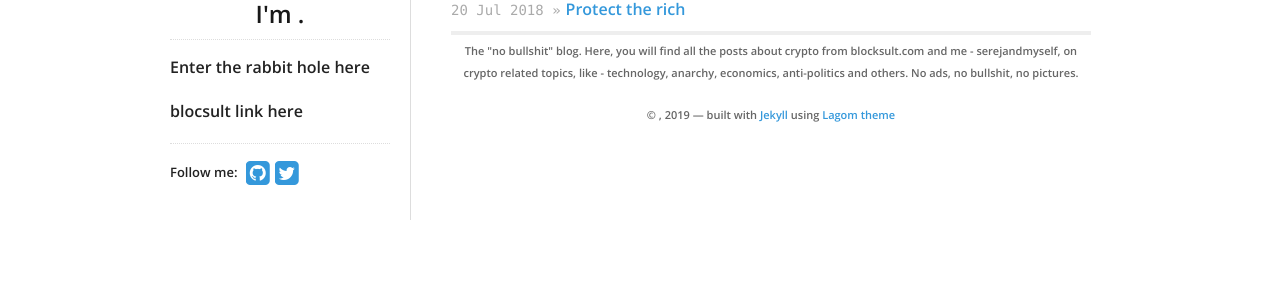
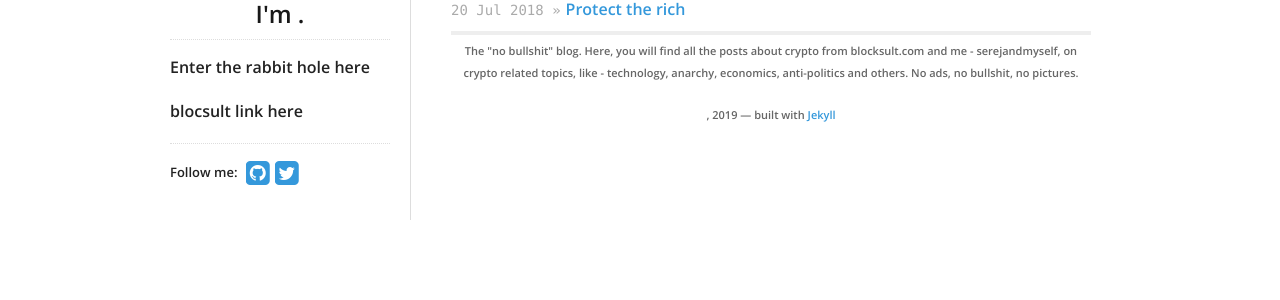
Before and after one commit to serejandmyself/serejandmyself.github.io, a Jekyll site: the page built from index.html, in a window 1280 px wide. Shown: the part 212-512 px from the top of the page. Built offline with Jekyll 4.4.1, drawn with Linux system fonts in a browser that asks for light colours.

Commit message:
Update footer.html

```diff
--- a/_includes/footer.html
+++ b/_includes/footer.html
@@ -6,6 +6,5 @@
   {% endif %}
 
   <p>
-    © {{ site.data.theme.name }}, {{ 'now' | date: "%Y" }} &mdash; built with <a href="http://jekyllrb.com/">Jekyll</a> using <a href="https://github.com/swanson/lagom">Lagom theme</a>
-  </p>
+    {{ site.data.theme.name }}, {{ 'now' | date: "%Y" }} &mdash; built with <a href="http://jekyllrb.com/">Jekyll</a>
 </div>
```
